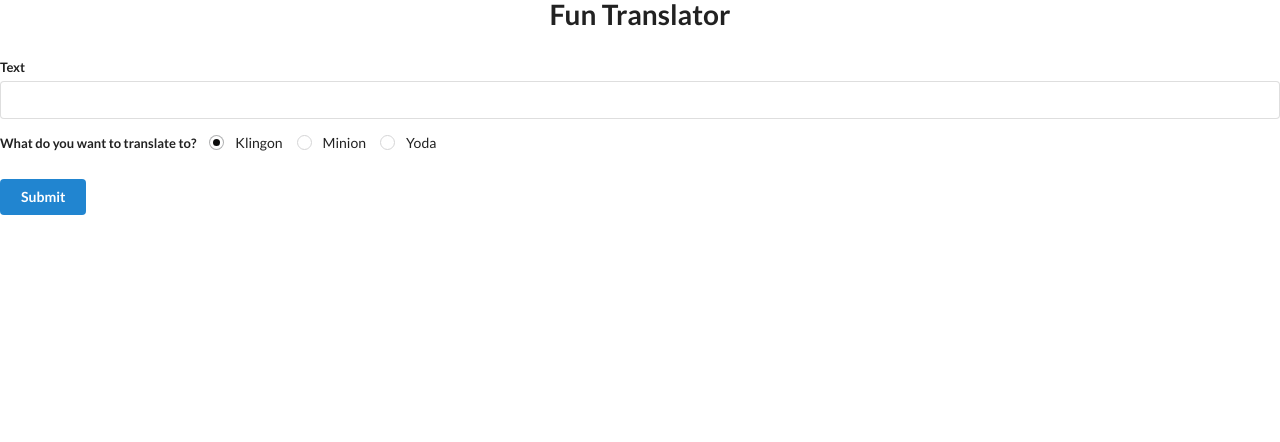
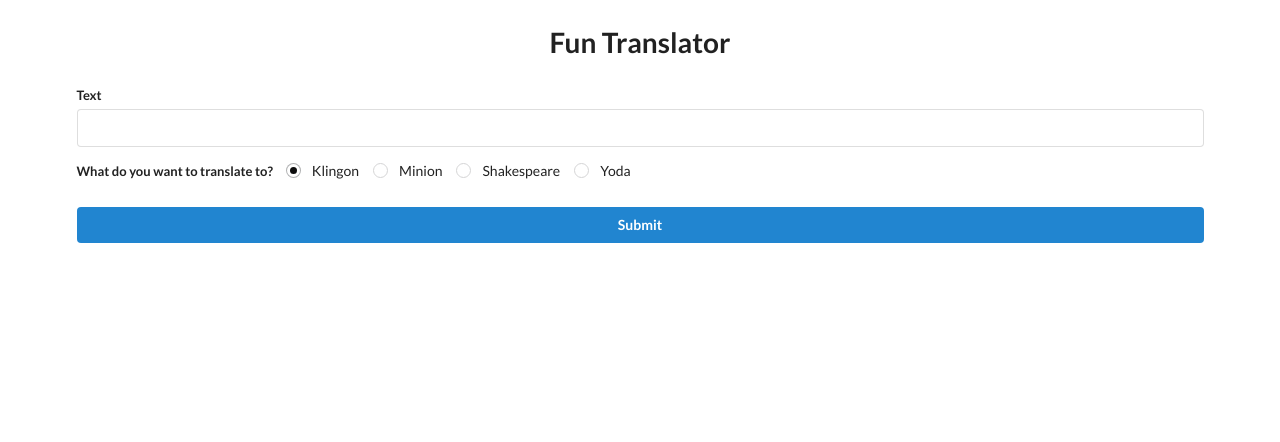
Before and after one commit to heijingtsang/AC501.Project5, a Flask app: page / in a window 1280 px wide. Shown: the top 442 px of the page. Before the commit the page ends 215 px from the top, so only its background shows below. Run offline with Flask 2, Linux system fonts and the light colour scheme; some libraries are stand-ins or nearby versions.

Commit message:
Changes to be committed: 	modified:   .idea/workspace.xml 	modified:   templates/main.html

```diff
--- a/templates/main.html
+++ b/templates/main.html
@@ -8,6 +8,10 @@
 </head>
 <body>
 <!-- Your Semantic UI Code -->
+<div class="ui container">
+
+    <h5></h5>
+
     <h1 class="ui center aligned header">Fun Translator</h1>
     <h2 class="ui header"></h2>
 
@@ -34,6 +38,12 @@
             </div>
             <div class="field">
                 <div class="ui radio checkbox">
+                    <input type="radio" name="choice" value="shakespeare">
+                    <label>Shakespeare</label>
+                </div>
+            </div>
+            <div class="field">
+                <div class="ui radio checkbox">
                     <input type="radio" name="choice" value="yoda">
                     <label>Yoda</label>
                 </div>
@@ -41,9 +51,12 @@
         </div>
 
         <h5></h5>
-    <button class="ui blue button" type="submit" value="submit">Submit</button>
+
+        <button class="fluid ui blue button" type="submit" value="submit">Submit</button>
 
     </form>
+
+    <h2></h2>
 
     {% with messages = get_flashed_messages(with_categories=true) %}
         {% if messages %}
@@ -55,5 +68,7 @@
         {% endif %}
     {% endwith %}
 
+</div>
+
 </body>
 </html>
```
Lines whose indentation alone changed are shown as unchanged.
